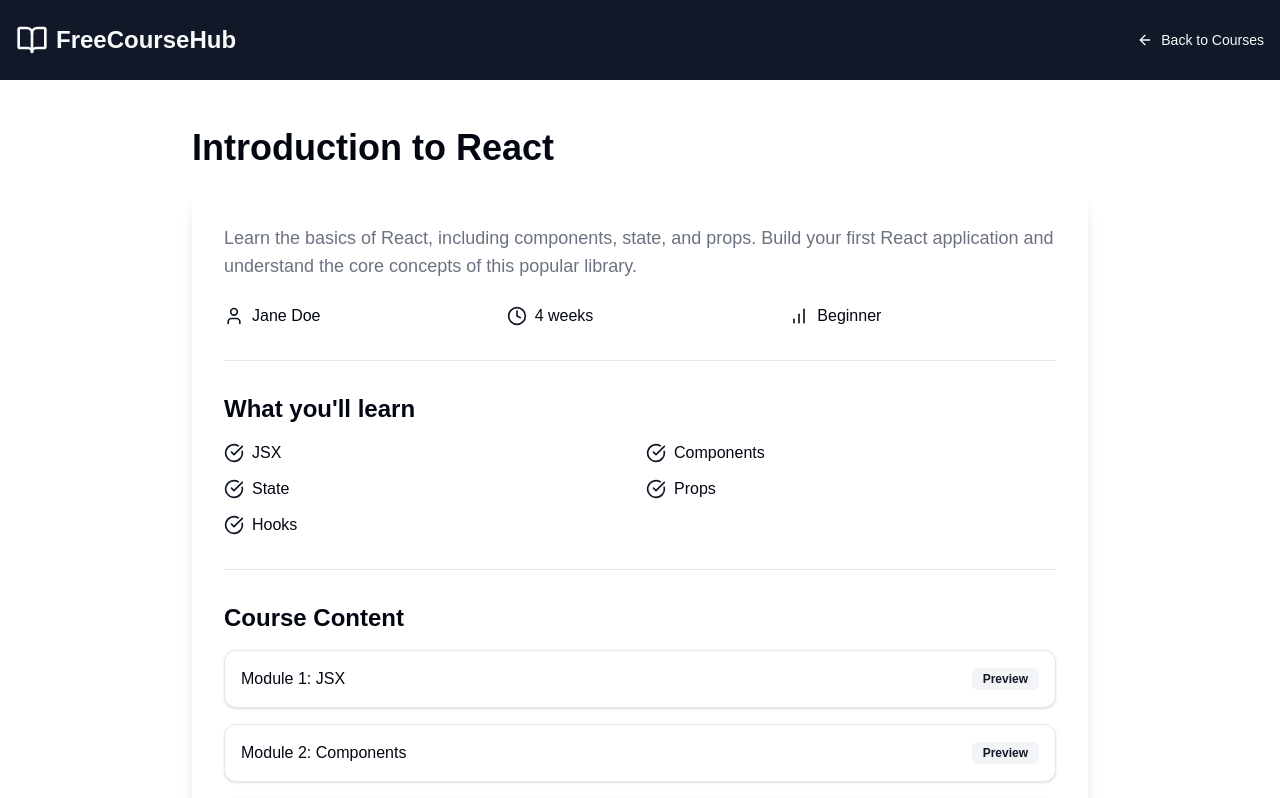
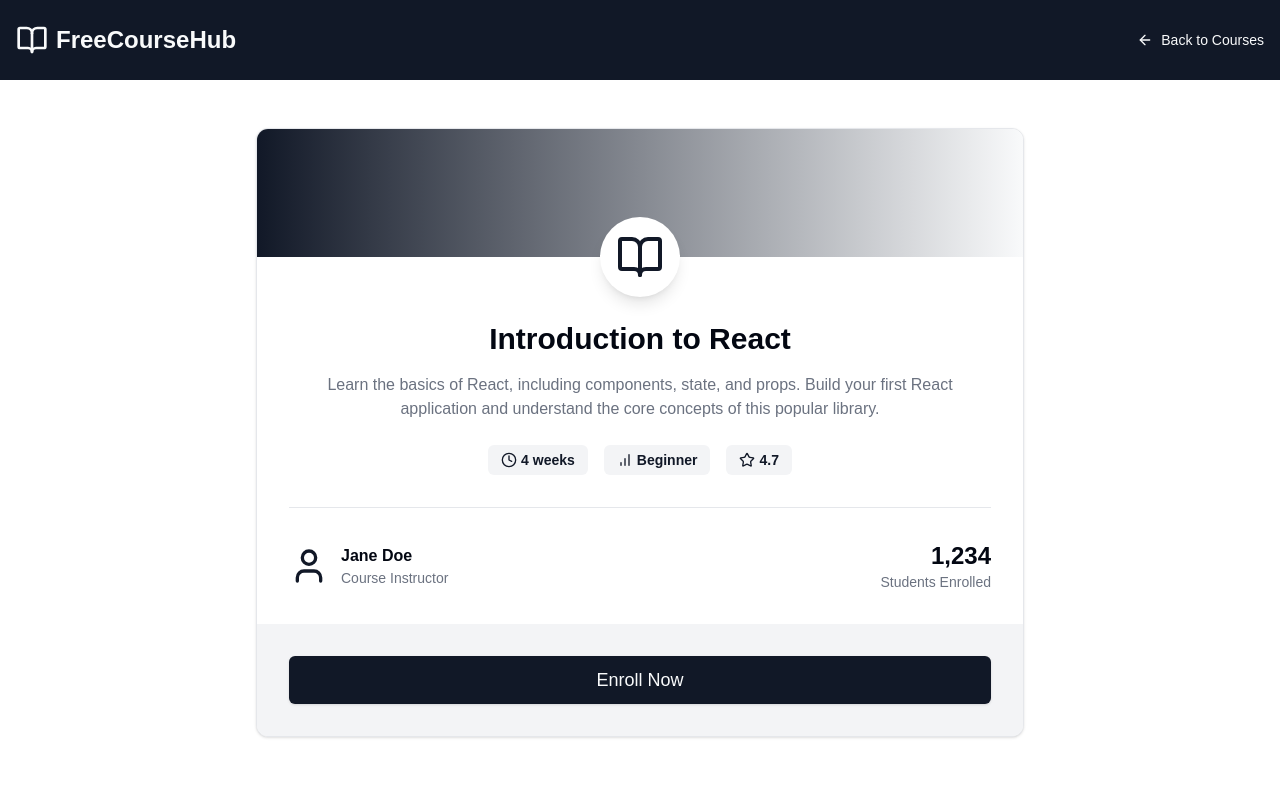
Before and after one commit to freecoursehive/freecoursehive_fe, a Next.js app: page /detail/1 in a window 1280 px wide. Shown: the top 798 px of the page. Built offline with nearby package versions, Linux system fonts and the light colour scheme.

Commit message:
add detail

```diff
--- a/components/course-detail-page.tsx
+++ b/components/course-detail-page.tsx
@@ -1,6 +1,6 @@
 'use client'
 
-import { ArrowLeft, Clock, BarChart, User, BookOpen, CheckCircle } from 'lucide-react'
+import { ArrowLeft, Clock, BarChart, User, BookOpen, Star } from 'lucide-react'
 import { Button } from "@/components/ui/button"
 import { Badge } from "@/components/ui/badge"
 import { Card, CardContent } from "@/components/ui/card"
@@ -10,9 +10,9 @@ import { useParams } from 'next/navigation'
 
 // Sample course data (in a real app, this would come from an API or database)
 const courses = [
-  { id: 1, title: "Introduction to React", instructor: "Jane Doe", duration: "4 weeks", level: "Beginner", description: "Learn the basics of React, including components, state, and props. Build your first React application and understand the core concepts of this popular library.", topics: ["JSX", "Components", "State", "Props", "Hooks"] },
-  { id: 2, title: "Advanced JavaScript Concepts", instructor: "John Smith", duration: "6 weeks", level: "Intermediate", description: "Dive deep into advanced JavaScript concepts such as closures, prototypes, and asynchronous programming. Enhance your skills and write more efficient and powerful code.", topics: ["Closures", "Prototypes", "Async/Await", "ES6+", "Design Patterns"] },
-  { id: 3, title: "Python for Data Science", instructor: "Emily Brown", duration: "8 weeks", level: "Intermediate", description: "Explore how Python is used in data science. Learn about data manipulation, visualization, and basic machine learning techniques using popular libraries like Pandas and Scikit-learn.", topics: ["Pandas", "NumPy", "Matplotlib", "Scikit-learn", "Jupyter Notebooks"] },
+  { id: 1, title: "Introduction to React", instructor: "Jane Doe", duration: "4 weeks", level: "Beginner", description: "Learn the basics of React, including components, state, and props. Build your first React application and understand the core concepts of this popular library.", rating: 4.7, enrollments: 1234 },
+  { id: 2, title: "Advanced JavaScript Concepts", instructor: "John Smith", duration: "6 weeks", level: "Intermediate", description: "Dive deep into advanced JavaScript concepts such as closures, prototypes, and asynchronous programming. Enhance your skills and write more efficient and powerful code.", rating: 4.9, enrollments: 987 },
+  { id: 3, title: "Python for Data Science", instructor: "Emily Brown", duration: "8 weeks", level: "Intermediate", description: "Explore how Python is used in data science. Learn about data manipulation, visualization, and basic machine learning techniques using popular libraries like Pandas and Scikit-learn.", rating: 4.8, enrollments: 2345 },
 ]
 
 export function CourseDetailPageComponent() {
@@ -54,56 +54,48 @@ export function CourseDetailPageComponent() {
       </header>
 
       <main className="container mx-auto px-4 py-12">
-        <div className="max-w-4xl mx-auto">
-          <h1 className="text-4xl font-bold mb-6">{course.title}</h1>
-          <div className="bg-card rounded-lg shadow-lg overflow-hidden">
-            <div className="p-6 md:p-8">
-              <p className="text-lg text-muted-foreground mb-6">{course.description}</p>
-              <div className="grid grid-cols-1 md:grid-cols-3 gap-4 mb-8">
-                <div className="flex items-center">
-                  <User className="h-5 w-5 mr-2 text-primary" />
-                  <span>{course.instructor}</span>
+        <div className="max-w-3xl mx-auto">
+          <Card className="overflow-hidden">
+            <div className="bg-gradient-to-r from-primary to-primary-foreground h-32"></div>
+            <CardContent className="relative pt-16 pb-8 px-6 md:px-8">
+              <div className="absolute top-0 left-1/2 transform -translate-x-1/2 -translate-y-1/2 bg-background rounded-full p-4 shadow-lg">
+                <BookOpen className="h-12 w-12 text-primary" />
+              </div>
+              <h1 className="text-3xl font-bold text-center mb-4">{course.title}</h1>
+              <p className="text-center text-muted-foreground mb-6">{course.description}</p>
+              <div className="flex justify-center items-center space-x-4 mb-8">
+                <Badge variant="secondary" className="text-sm px-3 py-1">
+                  <Clock className="h-4 w-4 mr-1 inline" />
+                  {course.duration}
+                </Badge>
+                <Badge variant="secondary" className="text-sm px-3 py-1">
+                  <BarChart className="h-4 w-4 mr-1 inline" />
+                  {course.level}
+                </Badge>
+                <Badge variant="secondary" className="text-sm px-3 py-1">
+                  <Star className="h-4 w-4 mr-1 inline" />
+                  {course.rating.toFixed(1)}
+                </Badge>
+              </div>
+              <Separator className="my-8" />
+              <div className="flex flex-col md:flex-row justify-between items-center">
+                <div className="flex items-center mb-4 md:mb-0">
+                  <User className="h-10 w-10 text-primary mr-3" />
+                  <div>
+                    <p className="font-semibold">{course.instructor}</p>
+                    <p className="text-sm text-muted-foreground">Course Instructor</p>
+                  </div>
                 </div>
-                <div className="flex items-center">
-                  <Clock className="h-5 w-5 mr-2 text-primary" />
-                  <span>{course.duration}</span>
-                </div>
-                <div className="flex items-center">
-                  <BarChart className="h-5 w-5 mr-2 text-primary" />
-                  <span>{course.level}</span>
+                <div className="text-center md:text-right">
+                  <p className="font-semibold text-2xl">{course.enrollments.toLocaleString()}</p>
+                  <p className="text-sm text-muted-foreground">Students Enrolled</p>
                 </div>
               </div>
-              <Separator className="my-8" />
-              <div className="mb-8">
-                <h2 className="text-2xl font-semibold mb-4">What you'll learn</h2>
-                <ul className="grid grid-cols-1 md:grid-cols-2 gap-3">
-                  {course.topics.map((topic, index) => (
-                    <li key={index} className="flex items-start">
-                      <CheckCircle className="h-5 w-5 mr-2 text-primary flex-shrink-0 mt-0.5" />
-                      <span>{topic}</span>
-                    </li>
-                  ))}
-                </ul>
-              </div>
-              <Separator className="my-8" />
-              <div>
-                <h2 className="text-2xl font-semibold mb-4">Course Content</h2>
-                <div className="space-y-4">
-                  {course.topics.map((topic, index) => (
-                    <Card key={index}>
-                      <CardContent className="p-4 flex items-center justify-between">
-                        <span className="font-medium">Module {index + 1}: {topic}</span>
-                        <Badge variant="secondary">Preview</Badge>
-                      </CardContent>
-                    </Card>
-                  ))}
-                </div>
-              </div>
+            </CardContent>
+            <div className="bg-muted p-6 md:p-8">
+              <Button className="w-full text-lg py-6">Enroll Now</Button>
             </div>
-            <div className="bg-muted p-6 md:p-8">
-              <Button className="w-full text-lg py-6">Enroll in Course</Button>
-            </div>
-          </div>
+          </Card>
         </div>
       </main>
 
--- a/package.json
+++ b/package.json
@@ -10,6 +10,7 @@
   },
   "dependencies": {
     "@radix-ui/react-icons": "^1.3.0",
+    "@radix-ui/react-select": "^2.1.2",
     "@radix-ui/react-separator": "^1.1.0",
     "@radix-ui/react-slot": "^1.1.0",
     "class-variance-authority": "^0.7.0",
```
Also changed, not shown: components/homepage.tsx (+59 -38 lines), components/ui/select.tsx (added, +164 -0 lines), 1 other file (tests, documents, lock files or other folders).
